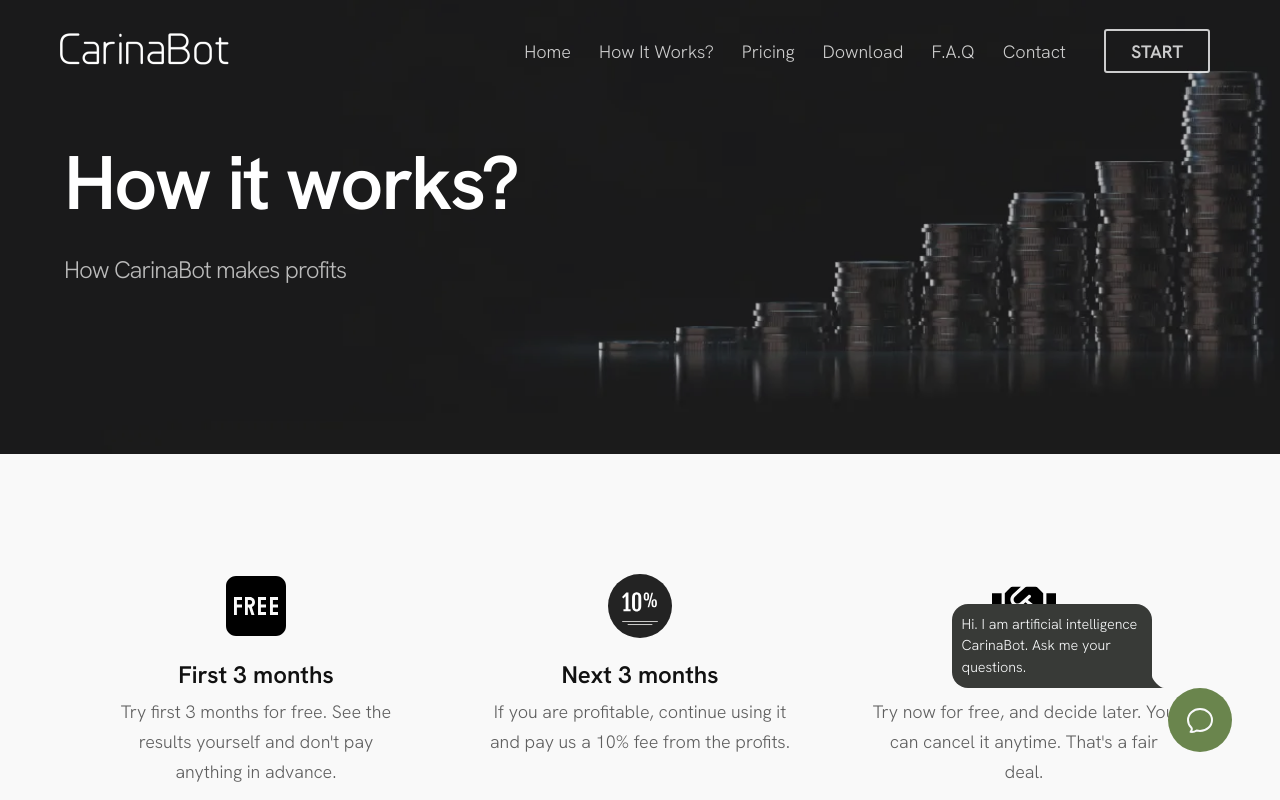
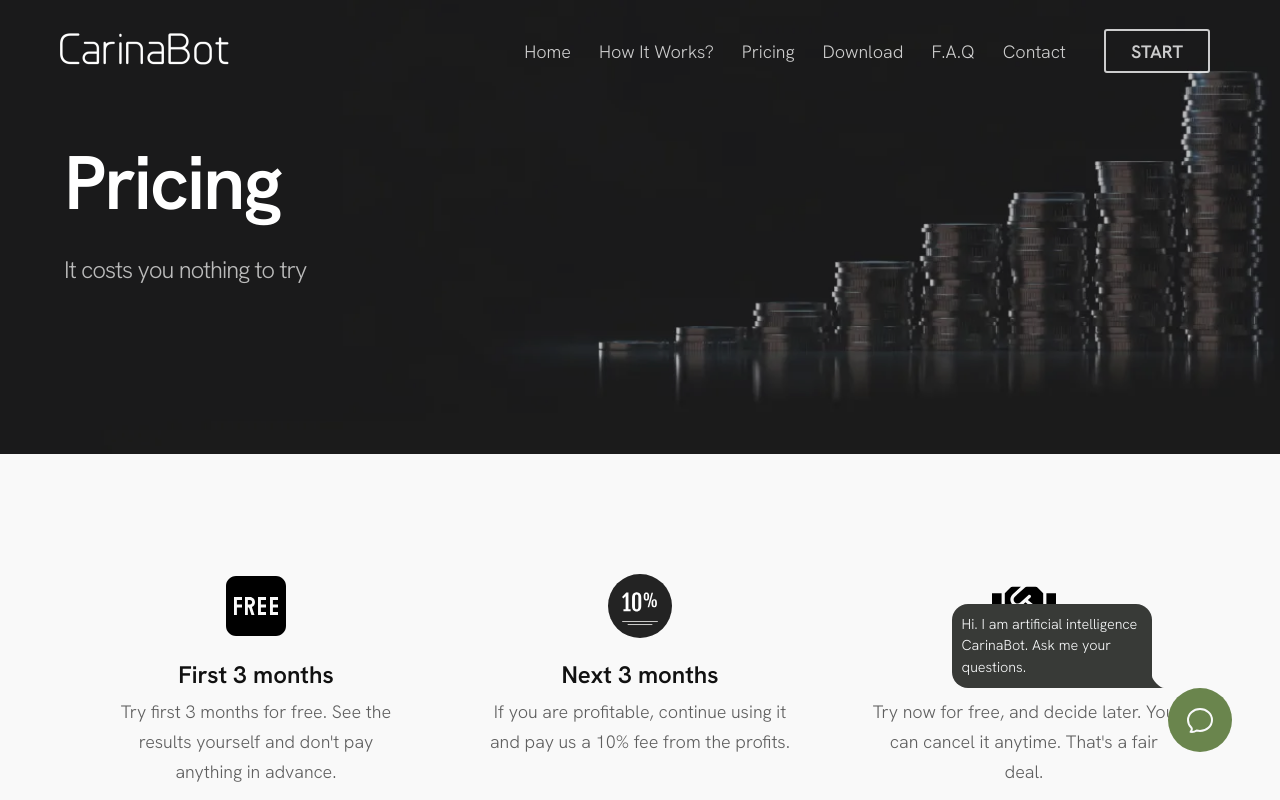
Before and after one commit to ExodusUA/carinabot, a React (Create React App) app: page /pricing in a window 1280 px wide. Shown: the top 800 px of the page. Built offline with nearby package versions, Linux system fonts and the light colour scheme.

Commit message:
Update HeaderSection.jsx

```diff
--- a/src/Components/HeaderSection/HeaderSection.jsx
+++ b/src/Components/HeaderSection/HeaderSection.jsx
@@ -6,8 +6,8 @@
   return (
     <section className={`headerSection ${props.backgroundClass}`}>
       <div className="wrapper">
-        <h1>How it works?</h1>
-        <h2>How CarinaBot makes profits</h2>
+        <h1>{props.title}</h1>
+        <h2>{props.subtitle}</h2>
       </div>
     </section>
   )
```
